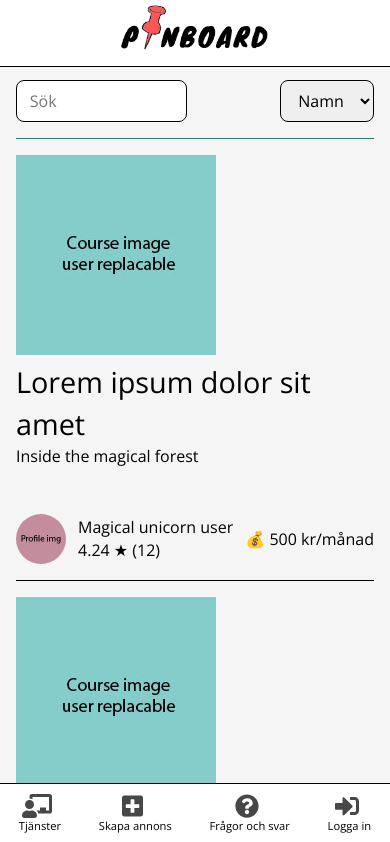
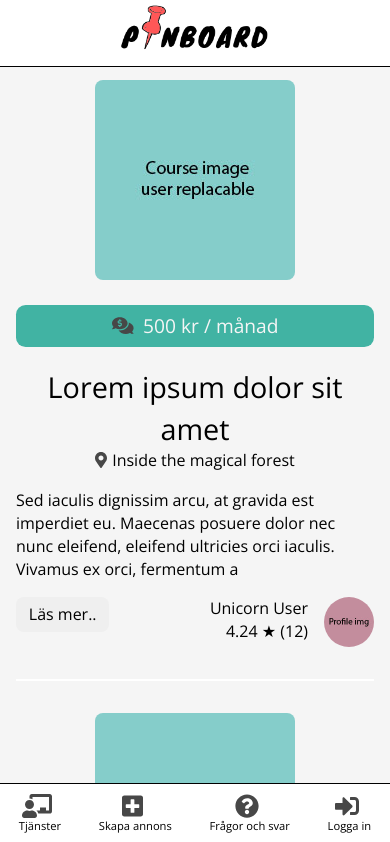
Before and after one commit to Eva-Fireborn/pinboard, a React (Create React App) app: page /annonser in a window 390 px wide. Shown: the top 842 px of the page. Built offline with nearby package versions, Linux system fonts and the light colour scheme.

Commit message:
Ads better mobile

```diff
--- a/src/ads/AdsView.js
+++ b/src/ads/AdsView.js
@@ -7,11 +7,10 @@ const AdsView = () => {
 	return (
 		<div id="wrapper">
 			<aside>
+				<SearchView />
 				<CategoryList />
 			</aside>
 			<main id="ads">
-				<SearchView />
-
 				<SingleAdCard />
 				<SingleAdCard />
 				<SingleAdCard />
--- a/src/ads/SearchView.js
+++ b/src/ads/SearchView.js
@@ -5,10 +5,6 @@ const SearchView = () => {
 		<div className="search">
 			{/* The search / filter should be it's own component */}
 			<input type="text" placeholder="Sök" />
-			<select name="test">
-				<option value="namn">Namn</option>
-				<option value="pris">Pris</option>
-			</select>
 		</div>
 	);
 };
--- a/src/ads/SingleAdCard.js
+++ b/src/ads/SingleAdCard.js
@@ -1,25 +1,42 @@
-import React from "react";
+import React, { useState } from "react";
+import { FontAwesomeIcon } from '@fortawesome/react-fontawesome'
+import {
+	faMapMarkerAlt,
+	faCommentsDollar
+} from '@fortawesome/free-solid-svg-icons'
 
 const SingleAdCard = () => {
+	const [readAll, setReadAll] = useState(false);
+	const fullText = ` Sed iaculis dignissim arcu, at gravida est imperdiet eu. Maecenas posuere dolor nec nunc eleifend, eleifend ultricies orci iaculis. Vivamus ex orci, fermentum a enim ac, volutpat condimentum elit. Sed eleifend metus non metus malesuada, sed laoreet risus auctor. Nullam venenatis feugiat nunc, eget commodo ante ultrices vitae. Sed in fermentum mi. Nulla vitae consectetur odio. Pellentesque tempus, mi ut feugiat bibendum, eros felis pharetra tellus, id porta metus ipsum sed tellus. Donec pharetra leo at imperdiet eleifend. Pellentesque ac ultrices est.
+
+	Curabitur in ligula vitae odio mollis blandit. Aliquam erat volutpat. Phasellus eget purus varius, suscipit ex id, bibendum sem. Aliquam ultrices ultricies magna, et placerat tortor. Cras tempor sagittis maximus. Pellentesque ut purus quis urna accumsan mollis. Sed sed luctus purus. Maecenas ac finibus sapien, sit amet mollis enim. Aliquam in leo vel enim blandit sollicitudin. `;
+	const shortText = fullText.split(' ').splice(0, 25).join(' ');
+
 	return (
 		<div className="adCard">
 			<div>
 				<img src={require('../img/tempCourse.jpg')} alt="ads img" />
+				<button className="price call">
+					<FontAwesomeIcon icon={faCommentsDollar} /> 500 kr / månad
+				</button>
 			</div>
 			<div className="adInformation">
 				<h2>Lorem ipsum dolor sit amet</h2>
-				<a href="map.html">Inside the magical forest</a>
-				<br /><br /><br />
+				<a href="map.html">
+					<FontAwesomeIcon icon={faMapMarkerAlt} />
+					Inside the magical forest
+				</a>
 
-				<div className="adUserName">
-					<img src={require('../img/tempProfile.jpg')} alt="profile img" className="profile" />
-					<div>
-						Magical unicorn user<br />
-						4.24 ★ (12)
-					</div>
-					<div>
-						<span role="img" aria-label="Påse med pengar">💰</span> 500 kr/månad
-					</div>
+				<p>{readAll ? fullText : shortText}</p>
+
+				<button onClick={() => setReadAll(!readAll)}>
+					{readAll ? 'Stäng.' : 'Läs mer..'}
+				</button>
+
+				<div>
+					<img src={require('../img/tempProfile.jpg')} alt="profile img" />
+					Unicorn User<br />
+					4.24 ★ (12)
 				</div>
 			</div>
 		</div>
--- a/src/css/ads.scss
+++ b/src/css/ads.scss
@@ -1,36 +1,54 @@
 .adCard {
-	border-bottom: 1px solid #000;
-	padding-bottom: 1rem;
-	margin-bottom: 1rem;
+	padding: 0 0 2em 0;
+	margin: 0 0 2em 0;
 	display: flex;
+	border-bottom: 2px solid $white;
+	p {
+		margin: 1em 0;
+	}
+	img {
+		border-radius: $rounding-large;
+	}
+	div:first-child {
+		text-align: center;
+	}
+	.price {
+		font-size: 1.2rem;
+		width: 100%;
+		margin-top: 1em;
+	}
 	@media (max-width: $breakpoint-mobile) {
 		flex-direction: column;
-		.adCard > * {
+		> * {
 			text-align: center;
+		}
+		.price {
+			margin-bottom: 1em;
 		}
 	}
 }
-.adCard .ads {
-	width: 200px;
-	height: auto;
+.adInformation {
+	flex: 1 1 auto;
+	margin-left: 1em;
+	> button {
+		float: left;
 	}
-.adUserName {
-	display: flex;
-	justify-content: space-between;
-	align-items: center;
+	> div {
+		float: right;
+		width: 50%;
+		text-align: right;
 	}
-.adUserName > .profile {
+	img {
+		float: right;
 		width: 50px;
 		height: auto;
+		margin-left: 1em;
 		border-radius: 100%;
 	}
-.search {
-	display: flex;
-	justify-content: space-between;
-	padding-bottom: 1rem;
-	margin-bottom: 1rem;
-	border-bottom: 1px solid $darkGreen;
-	input {
-		max-width: 40%;
+	@media (max-width: $breakpoint-mobile) {
+		margin-left: 0;
+		> p {
+			text-align: left;
 		}
 	}
+}
--- a/src/css/msg.scss
+++ b/src/css/msg.scss
@@ -1,5 +1,5 @@
 aside .adUserName {
-	padding: 0 1rem;
+	padding: 0 1em;
 	height: 80px;
 	justify-content: flex-start;
 }
@@ -8,8 +8,8 @@ main#msg > textarea {
 	width: 100%;
 }
 .msgSelf, .msgOther {
-	padding: 1rem;
-	margin-bottom: 1rem;
+	padding: 1em;
+	margin-bottom: 1em;
 	border-radius: $rounding-large;
 }
 .arrow {
--- a/src/css/style.scss
+++ b/src/css/style.scss
@@ -11,8 +11,8 @@ $green: rgb(65, 179, 163);
 $darkGreen: rgb(30, 129, 116);
 $grayWhite: rgb(245, 245, 245);
 $white: rgb(255, 255, 255);
-$rounding-small: 0.25rem;
-$rounding-large: 0.5rem;
+$rounding-small: 0.25em;
+$rounding-large: 0.5em;
 $breakpoint-tablet: 960px;
 $breakpoint-mobile: 640px;
 
@@ -32,7 +32,7 @@ body, html {
 	display: flex;
 	flex-direction: column;
 }
-p { margin: 0 0 2rem 0; }
+p { margin: 0 0 2em 0; }
 h1, h2, h3, h4, h5 {
 	font-weight: 300;
 	margin: 0;
@@ -48,7 +48,7 @@ a:hover { color: $green; }
 button, input, select, textarea {
 	font-size: 1rem;
 	border-radius: $rounding-large;
-	padding: 0.5rem 0.8rem;
+	padding: 0.5em 0.8em;
 }
 textarea { resize: none; }
 button { cursor: pointer; border: 0px; }
@@ -66,22 +66,21 @@ input, select, textarea {
 
 #wrapper {
 	flex: 1 0 auto;
-	margin: 0 8rem;
+	margin: 0 8em;
 	display: flex;
-	padding: 2rem 0;
+	padding: 2em 0;
 
 	aside > .fixed { position: fixed; }
-	aside { flex: 0 0 150px; padding-right: 2rem; }
+	aside { flex: 0 0 150px; padding-right: 2em; }
 	aside ul {
 		list-style: none;
-		margin: 0;
-		padding: 0 0 0.5rem 0;
+		margin: 0 0 0 1em;
+		padding: 0 0 0.5em 0;
 	}
-	aside li { margin: 0 0 0.3rem 0; }
-	aside ul>ul { padding-left: 1rem; }
+	aside li { margin: 0 0 0.3em 0; }
 	main { flex-grow: 1; }
 	@media (max-width: $breakpoint-mobile) {
-		margin: 5rem 1rem 1rem 1rem;
+		margin: 5em 1em 1em 1em;
 		padding: 0;
 		aside {
 			display: none;
```
Lines whose indentation alone changed are shown as unchanged.
